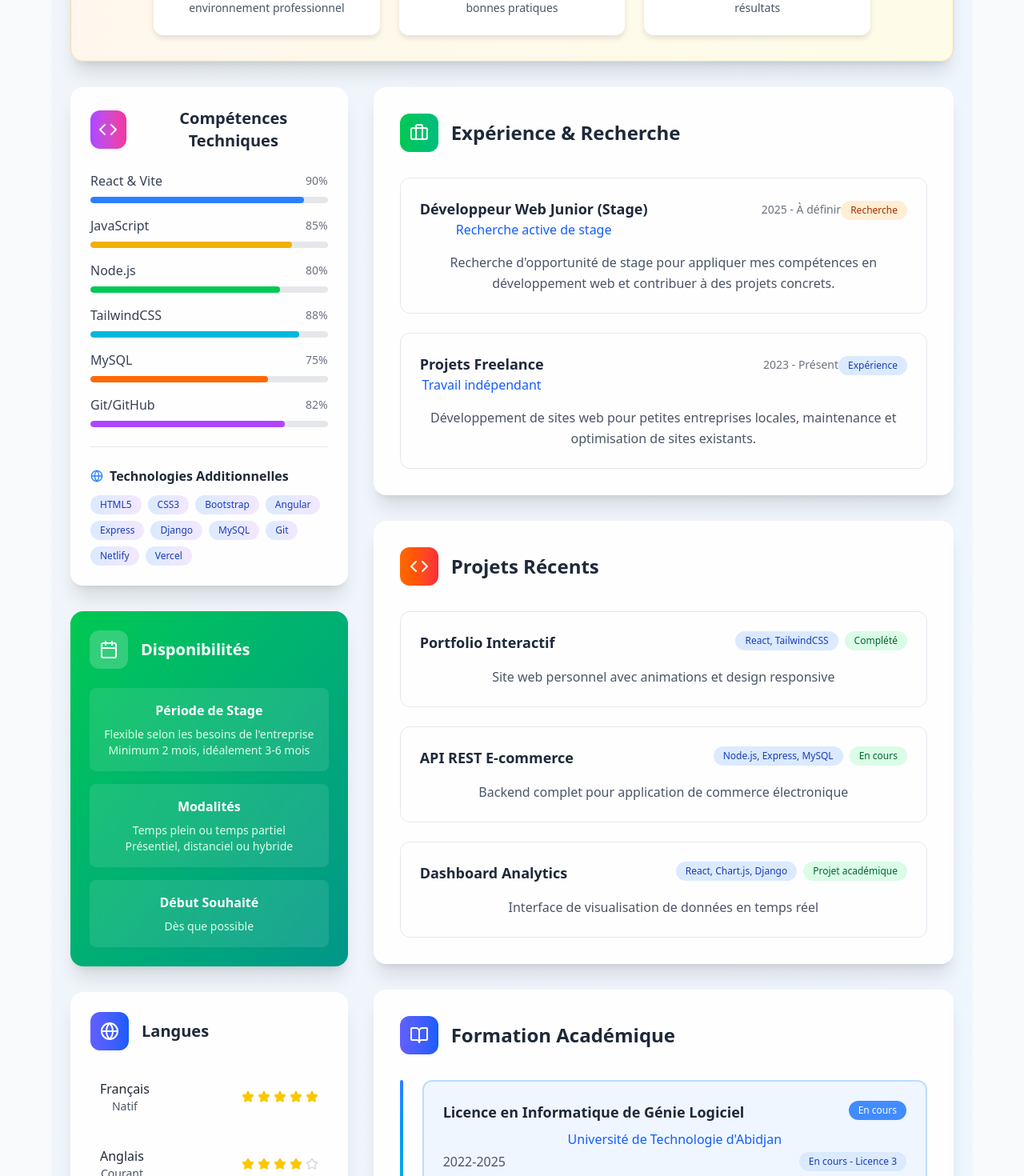
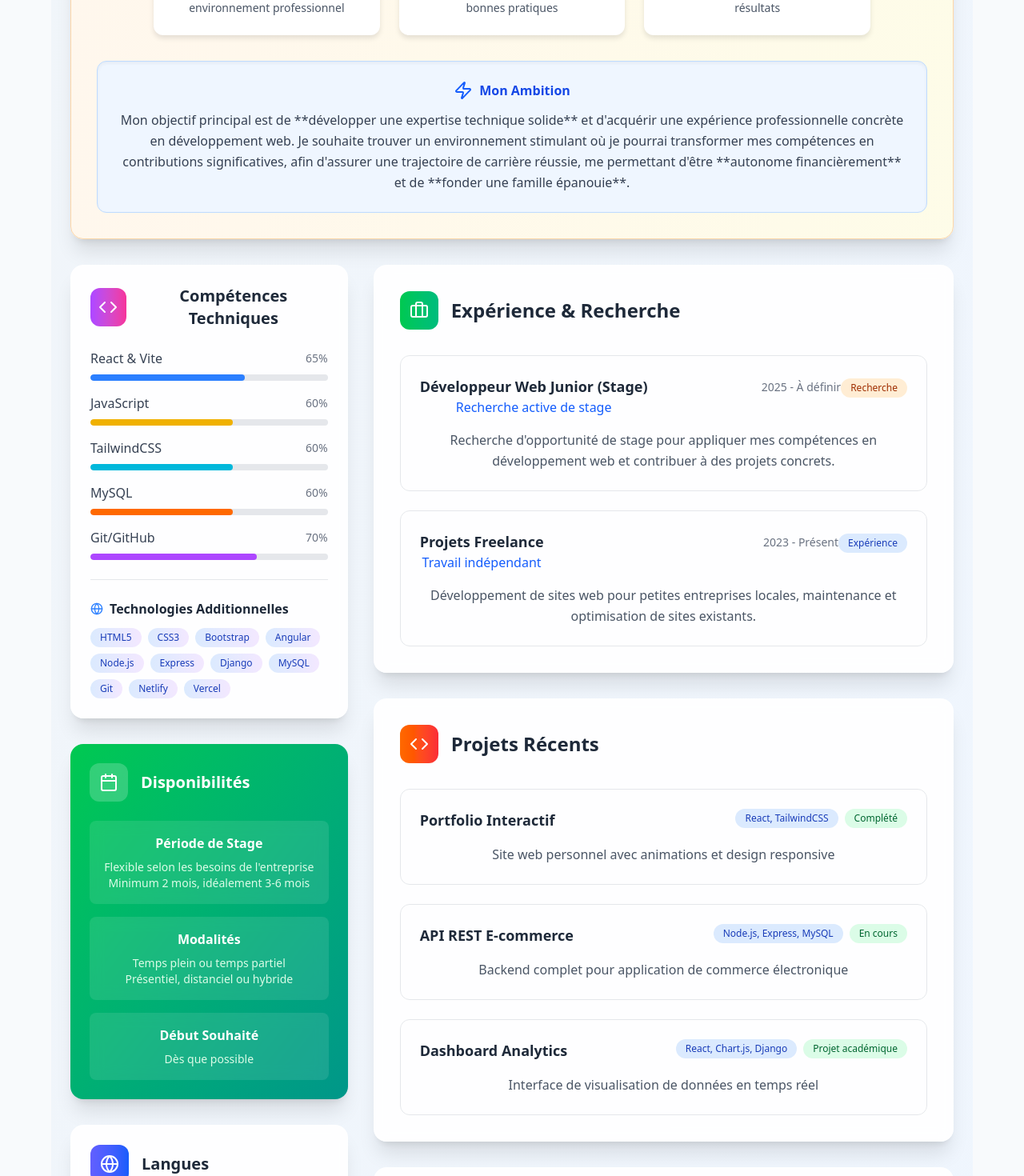
Before and after one commit to alsondab/Portfolio-in-React-with-Vite-js-and-tailwindcss, a React (Vite) app: page /my-cv in a window 1280 px wide. Shown: the part 1000-2470 px from the top of the page at 80% size. Built offline with nearby package versions, Linux system fonts and the light colour scheme.

Commit message:
Add new sections and update components

```diff
--- a/src/Pages/CvPage.jsx
+++ b/src/Pages/CvPage.jsx
@@ -9,12 +9,11 @@ export default function CVPage() {
   }, []);
 
   const skills = [
-    { name: 'React & Vite', level: 90, color: 'bg-blue-500' },
-    { name: 'JavaScript', level: 85, color: 'bg-yellow-500' },
-    { name: 'Node.js', level: 80, color: 'bg-green-500' },
-    { name: 'TailwindCSS', level: 88, color: 'bg-cyan-500' },
-    { name: 'MySQL', level: 75, color: 'bg-orange-500' },
-    { name: 'Git/GitHub', level: 82, color: 'bg-purple-500' }
+    { name: 'React & Vite', level: 65, color: 'bg-blue-500' },
+    { name: 'JavaScript', level: 60, color: 'bg-yellow-500' },
+    { name: 'TailwindCSS', level: 60, color: 'bg-cyan-500' },
+    { name: 'MySQL', level: 60, color: 'bg-orange-500' },
+    { name: 'Git/GitHub', level: 70, color: 'bg-purple-500' }
   ];
 
   const projects = [
@@ -71,8 +70,8 @@ export default function CVPage() {
               <div className="w-32 h-32 rounded-full overflow-hidden border-4 border-white shadow-xl mr-8 transform hover:scale-105 transition-transform duration-300 bg-gradient-to-br from-blue-500 to-purple-600 flex items-center justify-center">
                 <span className="text-4xl font-bold text-white">AD</span>
               </div>
-              <div className="absolute -bottom-2 -right-2 bg-orange-500 w-10 h-10 rounded-full border-4 border-white flex items-center justify-center">
-                <Search className="w-5 h-5 text-white" />
+              <div className="absolute -bottom-3 -right-1 bg-orange-500 w-7 h-7 rounded-full border-4 border-white flex items-center justify-center">
+                <Search className="w-3 h-3 text-white" />
               </div>
             </div>
             <div className="text-white">
@@ -153,6 +152,17 @@ export default function CVPage() {
               <p className="text-gray-600 text-sm">Contribuer à des projets réels et avoir un impact mesurable sur les résultats</p>
             </div>
           </div>
+          <div className="mt-8 bg-blue-50 rounded-xl p-6 shadow-inner border border-blue-200">
+            <h3 className="font-bold text-blue-700 mb-3 flex items-center justify-center">
+              <Zap className="w-6 h-6 mr-2 text-blue-600" />
+              Mon Ambition
+            </h3>
+            <p className="text-gray-700 text-base leading-relaxed">
+              Mon objectif principal est de **développer une expertise technique solide** et d'acquérir une expérience professionnelle concrète en développement web.
+              Je souhaite trouver un environnement stimulant où je pourrai transformer mes compétences en contributions significatives,
+              afin d'assurer une trajectoire de carrière réussie, me permettant d'être **autonome financièrement** et de **fonder une famille épanouie**.
+            </p>
+          </div>
         </div>
       </div>
 
@@ -194,7 +204,7 @@ export default function CVPage() {
                 Technologies Additionnelles
               </h3>
               <div className="flex flex-wrap gap-2">
-                {['HTML5', 'CSS3', 'Bootstrap', 'Angular', 'Express', 'Django', 'MySQL', 'Git', 'Netlify', 'Vercel'].map((tech, index) => (
+                {['HTML5', 'CSS3', 'Bootstrap', 'Angular', 'Node.js', 'Express', 'Django', 'MySQL', 'Git', 'Netlify', 'Vercel'].map((tech, index) => (
                   <span key={index} className="px-3 py-1 bg-gradient-to-r from-blue-100 to-purple-100 text-blue-800 text-xs rounded-full hover:from-blue-200 hover:to-purple-200 transition-all cursor-pointer transform hover:scale-105">
                     {tech}
                   </span>
@@ -241,9 +251,9 @@ export default function CVPage() {
 
             <div className="space-y-4">
               {[
-                { lang: 'Français', level: 'Natif', stars: 5 },
-                { lang: 'Anglais', level: 'Courant', stars: 4 },
-                { lang: 'Arabe', level: 'Notions', stars: 2 }
+                { lang: 'Français', level: 'Natif', stars: 4 },
+                { lang: 'Anglais', level: 'Courant', stars: 3 },
+                { lang: 'Arabe', level: 'Notions', stars: 1 }
               ].map((language, index) => (
                 <div key={index} className="flex items-center justify-between p-3 rounded-lg hover:bg-gray-50 transition-colors">
                   <div>
@@ -367,7 +377,7 @@ export default function CVPage() {
                   degree: 'Licence en Informatique de Génie Logiciel',
                   school: 'Université de Technologie d\'Abidjan',
                   year: '2022-2025',
-                  status: 'En cours - Licence 3',
+                  status: 'En cours',
                   color: 'from-blue-500 to-cyan-500',
                   current: true
                 },
@@ -382,7 +392,7 @@ export default function CVPage() {
                   degree: 'Baccalauréat Série A1',
                   school: 'Lycée Ahmed Khadim OYABI, Gabon',
                   year: '2019',
-                  status: 'Mention Bien',
+                  status: 'Obtenu',
                   color: 'from-purple-500 to-pink-500'
                 }
               ].map((education, index) => (
@@ -402,9 +412,6 @@ export default function CVPage() {
                         <p className="text-blue-600 font-medium mb-1">{education.school}</p>
                         <div className="flex items-center justify-between">
                           <span className="text-gray-600">{education.year}</span>
-                          <span className={`px-3 py-1 ${education.current ? 'bg-blue-100 text-blue-800' : 'bg-gray-100 text-gray-800'} text-xs rounded-full`}>
-                            {education.status}
-                          </span>
                         </div>
                       </div>
                     </div>
@@ -493,14 +500,9 @@ export default function CVPage() {
                   <span>Consulter mon LinkedIn</span>
 
                   <svg className="w-4 h-4 transition-transform group-hover:translate-x-1" fill="none" stroke="currentColor" viewBox="0 0 24 24">
-                  <path strokeLinecap="round" strokeLinejoin="round" strokeWidth={2} d="M10 6H6a2 2 0 00-2 2v10a2 2 0 002 2h10a2 2 0 002-2v-4M14 4h6m0 0v6m0-6L10 14"/>
+                    <path strokeLinecap="round" strokeLinejoin="round" strokeWidth={2} d="M10 6H6a2 2 0 00-2 2v10a2 2 0 002 2h10a2 0 002-2v-4M14 4h6m0 0v6m0-6L10 14" />
                   </svg>
                 </button>
-
-              <div className="mt-8 flex items-center justify-center gap-2 text-sm text-gray-500">
-                <CheckCircle className="w-4 h-4 text-green-500" />
-                <span>Profil vérifié • Références disponibles</span>
-              </div>
               </div>
             </div>
           </div>
```
Lines whose indentation alone changed are shown as unchanged.
